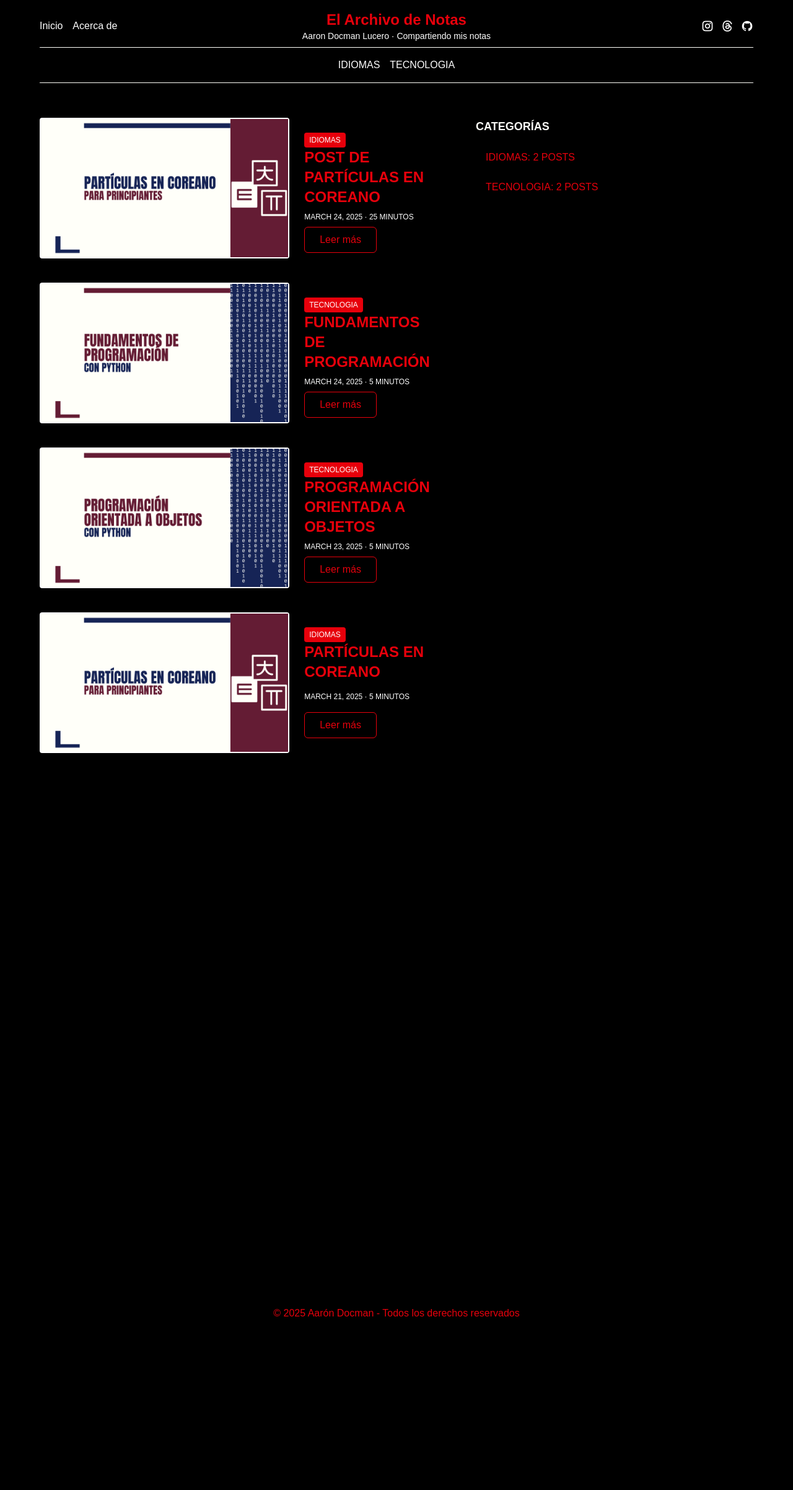
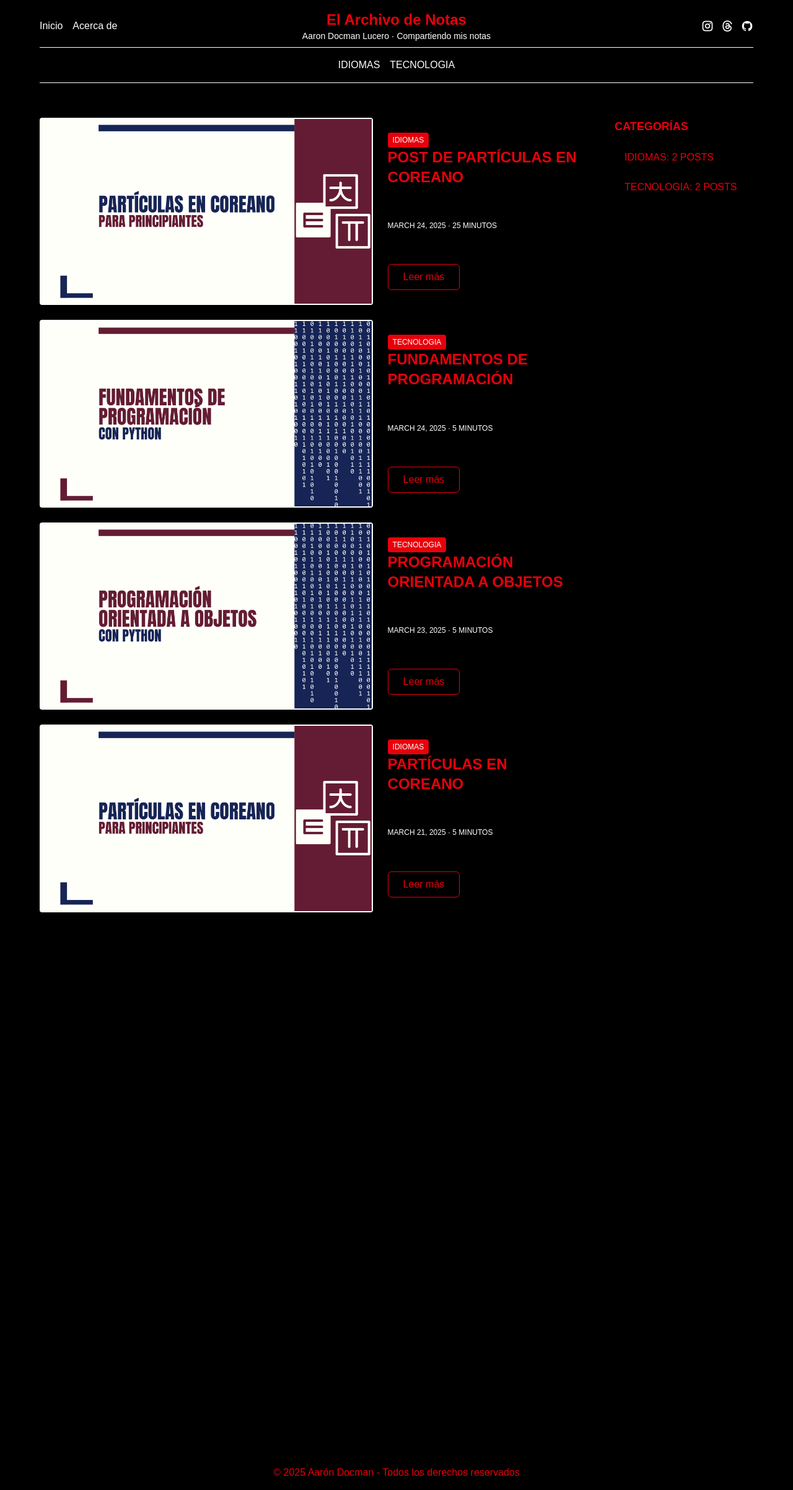
Before and after one commit to adocman/adocman.github.io, a Jekyll site: the page built from index.markdown, in a window 1280 px wide. Shown: the whole page at 62% size. Built offline with Jekyll 4.4.1, drawn with Linux system fonts in a browser that asks for light colours; nearby versions of some CDN libraries; before the commit the page ends 2147 px from its top, so only the background shows below that.

Commit message:
home feed post underline hover

```diff
--- a/_layouts/home.html
+++ b/_layouts/home.html
@@ -17,7 +17,7 @@
     <div class="max-w-8xl mx-auto px-4 flex flex-col md:flex-row gap-8">
 
       <!-- Contenedor de Posts (3/5 de ancho en desktop) -->
-      <div class="w-full md:w-3/5">
+      <div class="w-full md:w-4/5">
         <div class="flex flex-col items-center space-y-6">
           {% for post in site.posts %}
             <article class="shadow-md overflow-hidden flex flex-col md:flex-row w-full">
@@ -39,14 +39,14 @@
                     <div class="flex flex-wrap gap-2 uppercase">
                       {% for cat in post.categories %}
                         <a href="/categorias/{{ cat | slugify }}/"
-                           class="bg-red-600 text-white text-xs px-2 py-1 rounded hover:bg-black">
+                           class="bg-red-600 text-white text-xs px-2 py-1 rounded">
                           {{ cat }}
                         </a>
                       {% endfor %}
                     </div>
                   {% endif %}
                   <h2 class="text-2xl font-bold flex-grow uppercase text-red-600">
-                    <a href="{{ post.url }}" class="hover:text-white">{{ post.title }}</a>
+                    <a href="{{ post.url }}" class="hover:underline">{{ post.title }}</a>
                   </h2>
                 </div>
 
@@ -73,8 +73,8 @@
       </div>
 
       <!-- Menú de Categorías (solo desktop) -->
-      <aside class="w-full md:w-2/5 hidden md:block uppercase">
-        <h2 class="text-lg font-bold mb-4">Categorías</h2>
+      <aside class="w-full md:w-1/5 hidden md:block uppercase">
+        <h2 class="text-lg font-bold mb-4 text-red-600">Categorías</h2>
         <ul class="space-y-2">
           {% for category in site.categories %}
             <li>
```
